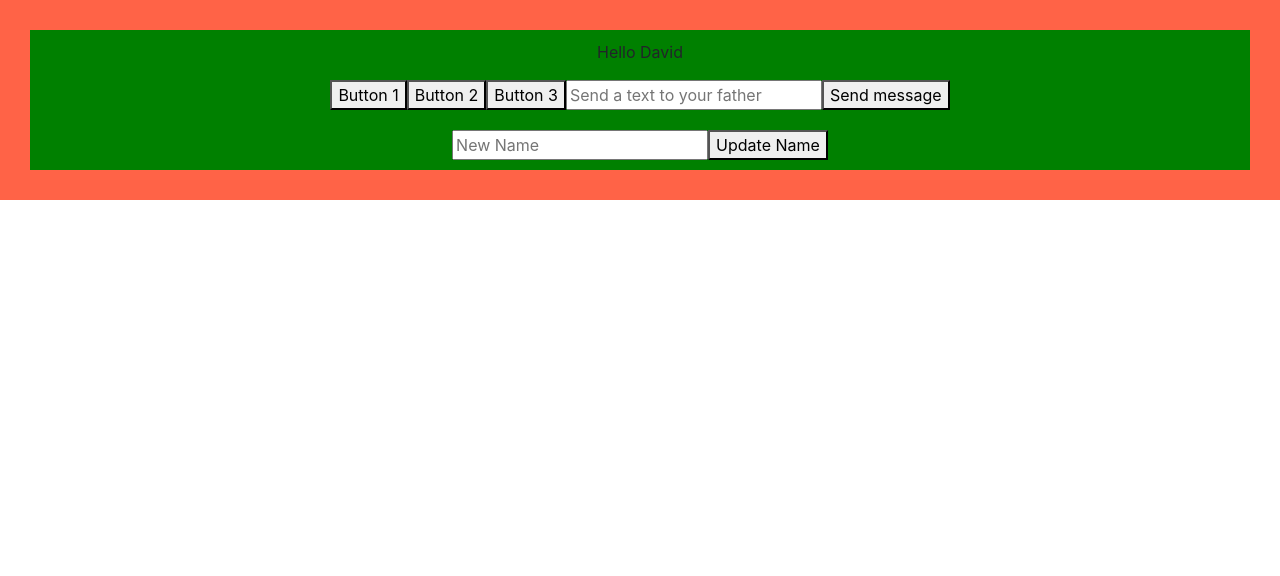
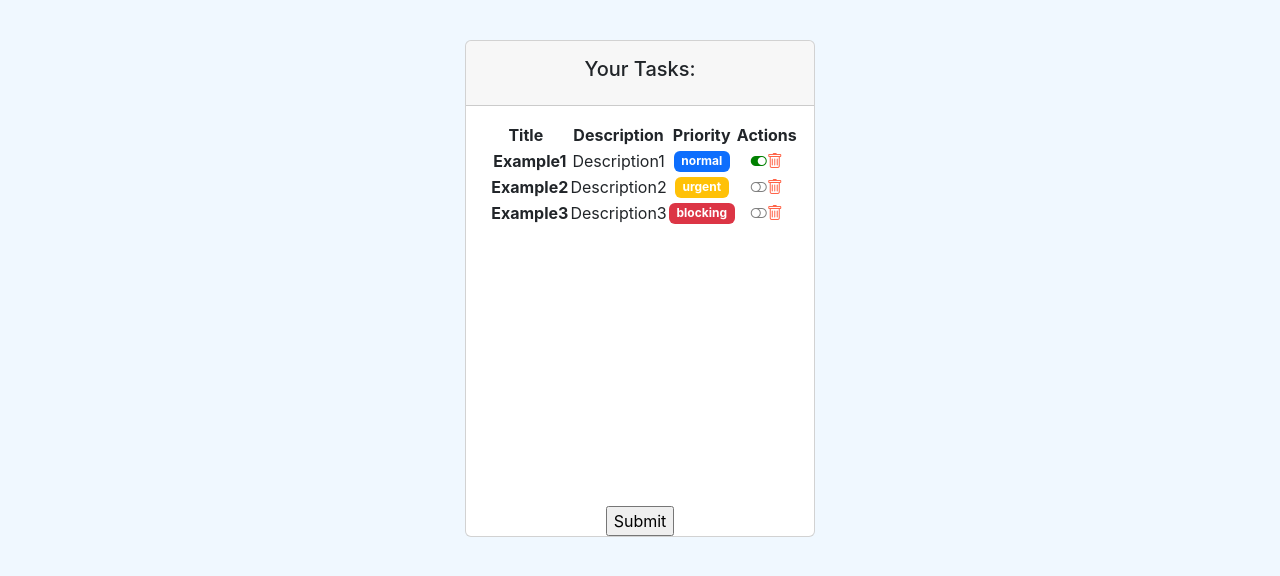
Before and after one commit to leedd87/openbootcamp-reactjs, a React (Create React App) app: page / in a window 1280 px wide. Shown: the top 576 px of the page. Built offline with nearby package versions, Linux system fonts and the light colour scheme.

Commit message:
funcion complete task

```diff
--- a/src/App.js
+++ b/src/App.js
@@ -6,8 +6,8 @@ import "./App.css";
 //import Greeting from "./components/pure/Greeting";
 // import GreetingF from "./components/pure/GreetingF";
 // import ContactContainerComponent from "./components/container/ContactContainerComponent";
-//import TaskListComponent from "./components/container/TaskListComponent";
-import Father from "./components/container/Father";
+//import Father from "./components/container/Father";
+import TaskListComponent from "./components/container/TaskListComponent";
 
 function App() {
 	return (
@@ -21,8 +21,7 @@ function App() {
 					<h3>Contenido del props.children</h3>
 				</Ejemplo4> */}
 			{/* <GreetingStyled name="David" /> */}
-			{/* <TaskListComponent /> */}
-			<Father />
+			<TaskListComponent />
 		</div>
 	);
 }
--- a/src/components/container/TaskListComponent.jsx
+++ b/src/components/container/TaskListComponent.jsx
@@ -26,6 +26,7 @@ const TaskListComponent = () => {
 		LEVELS.BLOCKING
 	);
 
+	//Estado del componente
 	const [tasks, setTasks] = useState([
 		defaultTask1,
 		defaultTask2,
@@ -33,6 +34,7 @@ const TaskListComponent = () => {
 	]);
 	const [loading, setLoading] = useState(true);
 
+	//Control del ciclo del vida del componente
 	useEffect(() => {
 		console.log("Task state has been modified");
 		setLoading(false);
@@ -45,6 +47,16 @@ const TaskListComponent = () => {
 	const changeCompleted = (id) => {
 		console.log("TODO: Cambiar estado de una tarea");
 	};
+
+	function completeTask(task) {
+		console.log("Complete this Task:", task);
+		const index = tasks.indexOf(task);
+		const tempTasks = [...tasks];
+		tempTasks[index].completed = !tempTasks[index].completed;
+
+		//We update the state of the component with the new list of tasks and it will update the iteration of the tasks in order to show the task updated
+		setTasks(tempTasks);
+	}
 
 	return (
 		<div>
@@ -69,7 +81,13 @@ const TaskListComponent = () => {
 								</thead>
 								<tbody>
 									{tasks.map((task, index) => {
-										return <TaskComponent key={index} task={task} />;
+										return (
+											<TaskComponent
+												key={index}
+												task={task}
+												complete={completeTask}
+											/>
+										);
 									})}
 								</tbody>
 							</table>
--- a/src/components/pure/TaskComponent.jsx
+++ b/src/components/pure/TaskComponent.jsx
@@ -2,8 +2,9 @@ import React, { useEffect } from "react";
 import PropTypes from "prop-types";
 import { Task } from "../../models/task.class";
 import { LEVELS } from "../../models/levels.enum";
+import "../../styles/task.css";
 
-function TaskComponent({ task }) {
+function TaskComponent({ task, complete }) {
 	useEffect(() => {
 		console.log("Created task");
 
@@ -40,9 +41,21 @@ function TaskComponent({ task }) {
 
 	function taskCompletedIcon() {
 		if (task.completed) {
-			return <i className="bi-toggle-on" style={{ color: "green" }}></i>;
+			return (
+				<i
+					onClick={() => complete(task)} //se dispara cuando el elemento se ejecute
+					className="bi-toggle-on task-action"
+					style={{ color: "green" }}
+				></i>
+			);
 		} else {
-			return <i className="bi-toggle-off" style={{ color: "gray" }}></i>;
+			return (
+				<i
+					onClick={() => complete(task)}
+					className="bi-toggle-off task-action"
+					style={{ color: "gray" }}
+				></i>
+			);
 		}
 	}
 
@@ -56,20 +69,16 @@ function TaskComponent({ task }) {
 			</td>
 			<td className="align-middle">{taskLevelBadge()}</td>
 			<td className="align-middle">
-				{/* {task.completed ? (
-					<i className="bi-toggle-on" style={{ color: "green" }}></i>
-				) : (
-					<i className="bi-toggle-off" style={{ color: "gray" }}></i>
-				)} */}
 				{taskCompletedIcon()}
-				<i className="bi-trash" style={{ color: "tomato" }}></i>
+				<i className="bi-trash task-action" style={{ color: "tomato" }}></i>
 			</td>
 		</tr>
 	);
 }
 
 TaskComponent.propTypes = {
-	task: PropTypes.instanceOf(Task),
+	task: PropTypes.instanceOf(Task).isRequired,
+	complete: PropTypes.func.isRequired,
 };
 
 export default TaskComponent;
--- a/src/components/pure/forms/TaskForm.jsx
+++ b/src/components/pure/forms/TaskForm.jsx
@@ -1,7 +1,6 @@
 import React, { useRef } from "react";
 
 const TaskForm = () => {
-	console.log("hello form");
 	return (
 		<form>
 			<input type="submit" />
--- a/src/index.css
+++ b/src/index.css
@@ -1,13 +1,22 @@
 body {
-  margin: 0;
-  font-family: -apple-system, BlinkMacSystemFont, 'Segoe UI', 'Roboto', 'Oxygen',
-    'Ubuntu', 'Cantarell', 'Fira Sans', 'Droid Sans', 'Helvetica Neue',
-    sans-serif;
-  -webkit-font-smoothing: antialiased;
-  -moz-osx-font-smoothing: grayscale;
+	margin: 0;
+	font-family: -apple-system, BlinkMacSystemFont, "Segoe UI", "Roboto",
+		"Oxygen", "Ubuntu", "Cantarell", "Fira Sans", "Droid Sans",
+		"Helvetica Neue", sans-serif;
+	-webkit-font-smoothing: antialiased;
+	-moz-osx-font-smoothing: grayscale;
 }
 
 code {
-  font-family: source-code-pro, Menlo, Monaco, Consolas, 'Courier New',
-    monospace;
+	font-family: source-code-pro, Menlo, Monaco, Consolas, "Courier New",
+		monospace;
 }
+
+body {
+	display: flex;
+	align-items: center;
+	justify-content: center;
+	padding-top: 40px;
+	padding-bottom: 40px;
+	background-color: aliceblue;
+}
--- /dev/null
+++ b/src/styles/task.css
@@ -0,0 +1,3 @@
+.task-action {
+	cursor: pointer;
+}
--- a/src/styles/task.scss
+++ /dev/null
@@ -1,4 +0,0 @@
-.task-name{
-   font-weight: bold;
-   color: cadetblue;
-}
```
